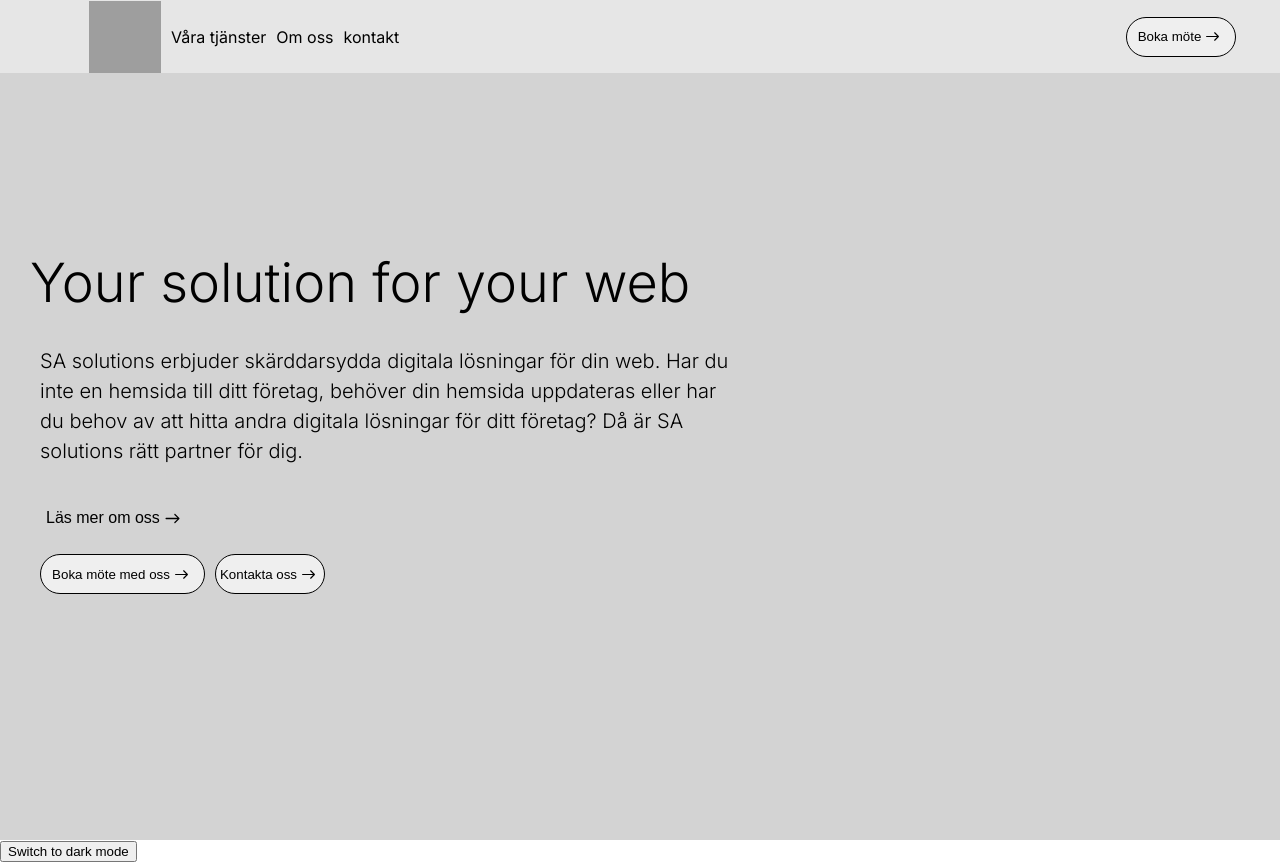
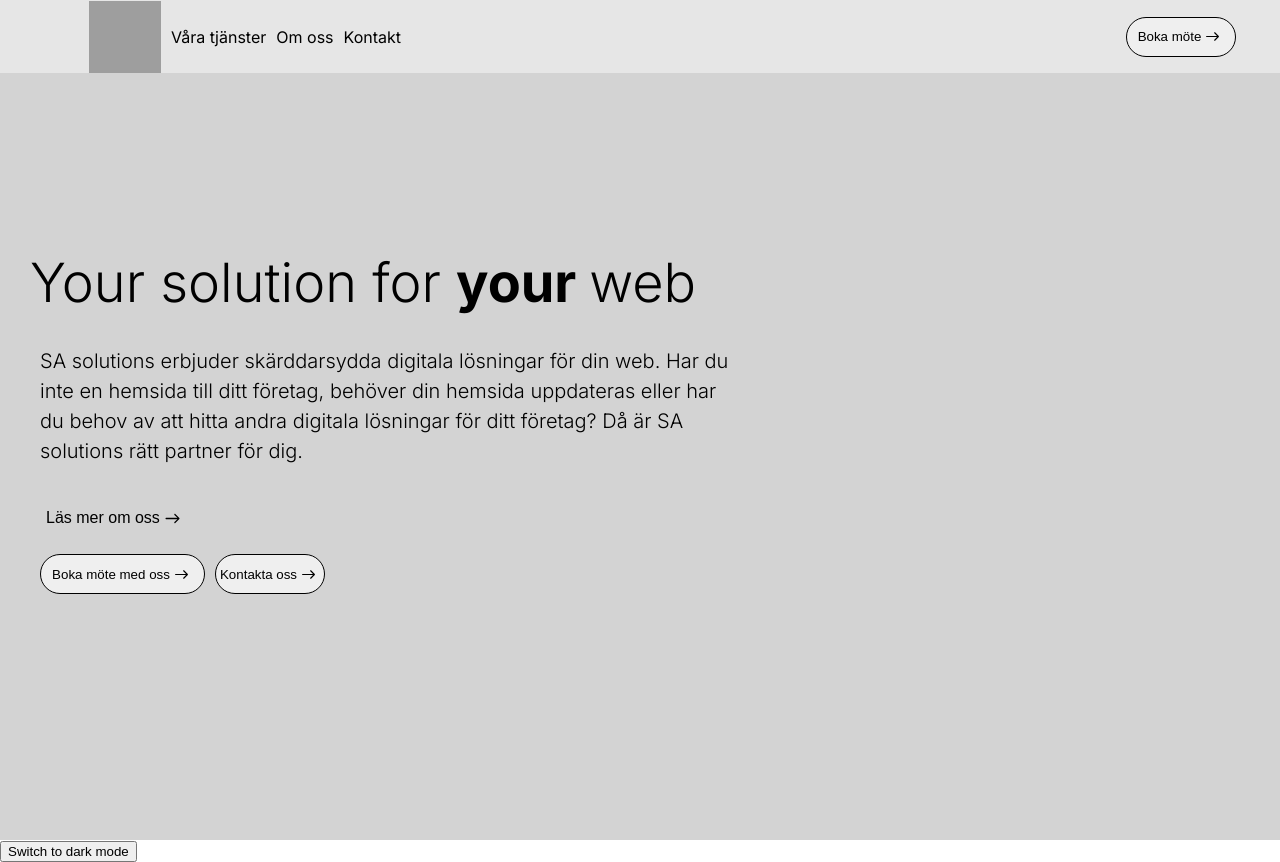
Before and after one commit to AdamNyberg95/webworks, a Next.js app: page / in a window 1280 px wide. Shown: the top 862 px of the page. Built offline with nearby package versions, Linux system fonts and the light colour scheme; grey boxes are pictures that could not be loaded.

Commit message:
styling hero

```diff
--- a/app/components/Header/Header.tsx
+++ b/app/components/Header/Header.tsx
@@ -8,7 +8,7 @@ import { IoIosArrowRoundForward } from "react-icons/io";
 
 
 export const Header: React.FC = () => {
-const links = ["Våra tjänster", "Om oss", "kontakt"];
+const links = ["Våra tjänster", "Om oss", "Kontakt"];
 
   return (
     <Container style={{ backgroundColor: 'var(--header-color)' }}>
--- a/app/components/Hero/Hero.styled.tsx
+++ b/app/components/Hero/Hero.styled.tsx
@@ -19,11 +19,19 @@ height: 100%;
 width: 55%;
 `;
 
+
 export const H1 = styled.h1`
 font-size: 54px;
 font-weight: 300;
 line-height: 1px;
 
+
+`;
+
+
+
+export const BoldSpan = styled.span`
+font-weight: 700;
 `;
 
 export const TypographyBig = styled.h4`
--- a/app/components/Hero/Hero.tsx
+++ b/app/components/Hero/Hero.tsx
@@ -1,7 +1,7 @@
 'use client';
 
 import React from 'react';
-import { BtnPrimaryBig, BtnText, BtnWrapper, Container, H1, TextBox, TypographyBig, TypographySmall } from './Hero.styled';
+import { BoldSpan, BtnPrimaryBig, BtnText, BtnWrapper, Container, H1, TextBox, TypographyBig, TypographySmall } from './Hero.styled';
 import { BtnPrimary } from '../Header/Header.styled';
 import { IoIosArrowRoundForward } from "react-icons/io";
 
@@ -9,7 +9,7 @@ import { IoIosArrowRoundForward } from "react-icons/io";
 export const Hero: React.FC = () => {
     return(<Container>
         <TextBox>
-            <H1>Your solution for your web</H1>
+           <H1>Your solution for  <BoldSpan>your </BoldSpan> web</H1>
              <TypographyBig> SA solutions erbjuder skärddarsydda digitala lösningar för din web. Har du inte en hemsida till ditt företag, behöver din hemsida uppdateras eller har du behov av att hitta andra digitala lösningar för ditt företag? Då är SA solutions rätt partner för dig. </TypographyBig>
              <BtnText> <TypographySmall> Läs mer om oss </TypographySmall><IoIosArrowRoundForward size={25} /></BtnText>
 
```
